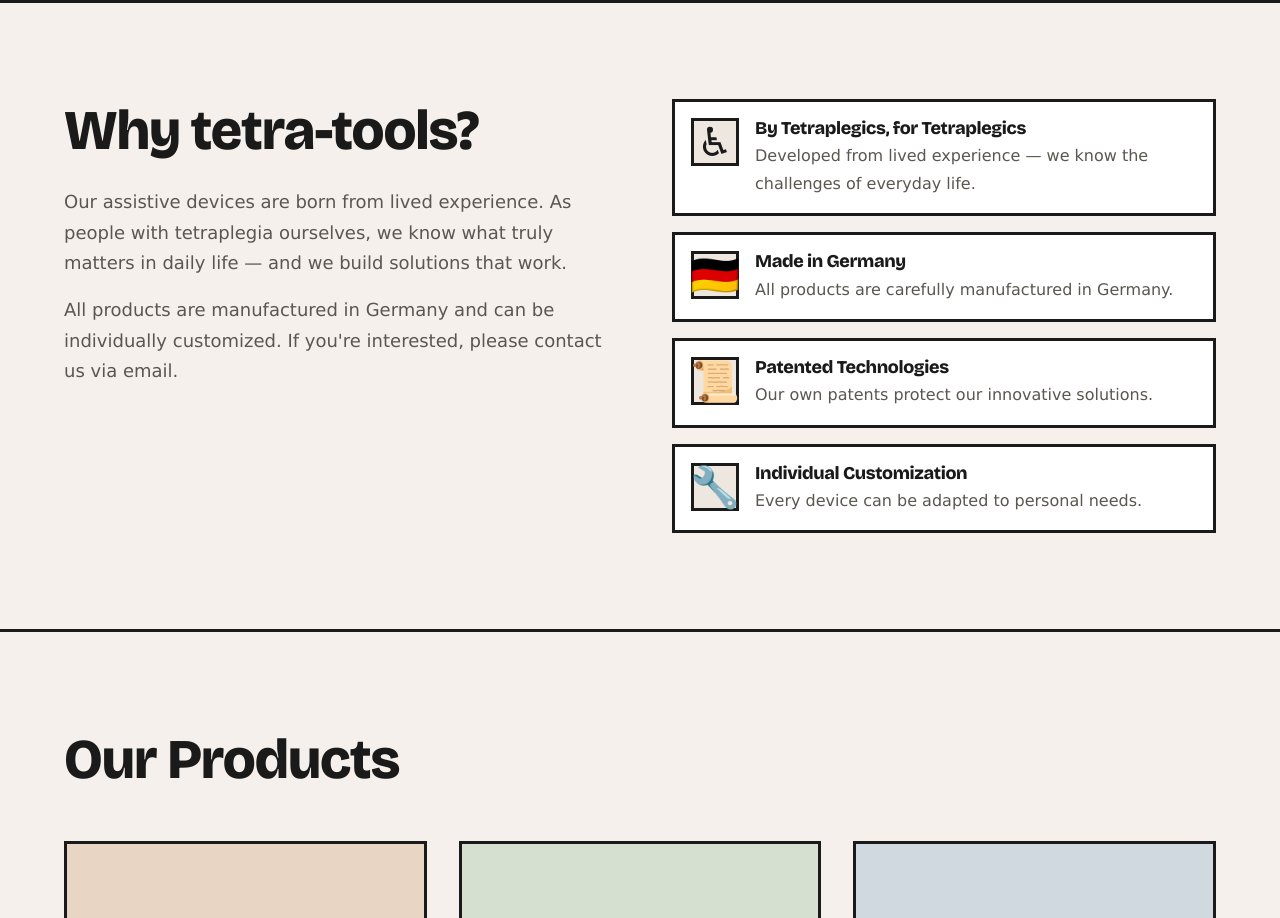
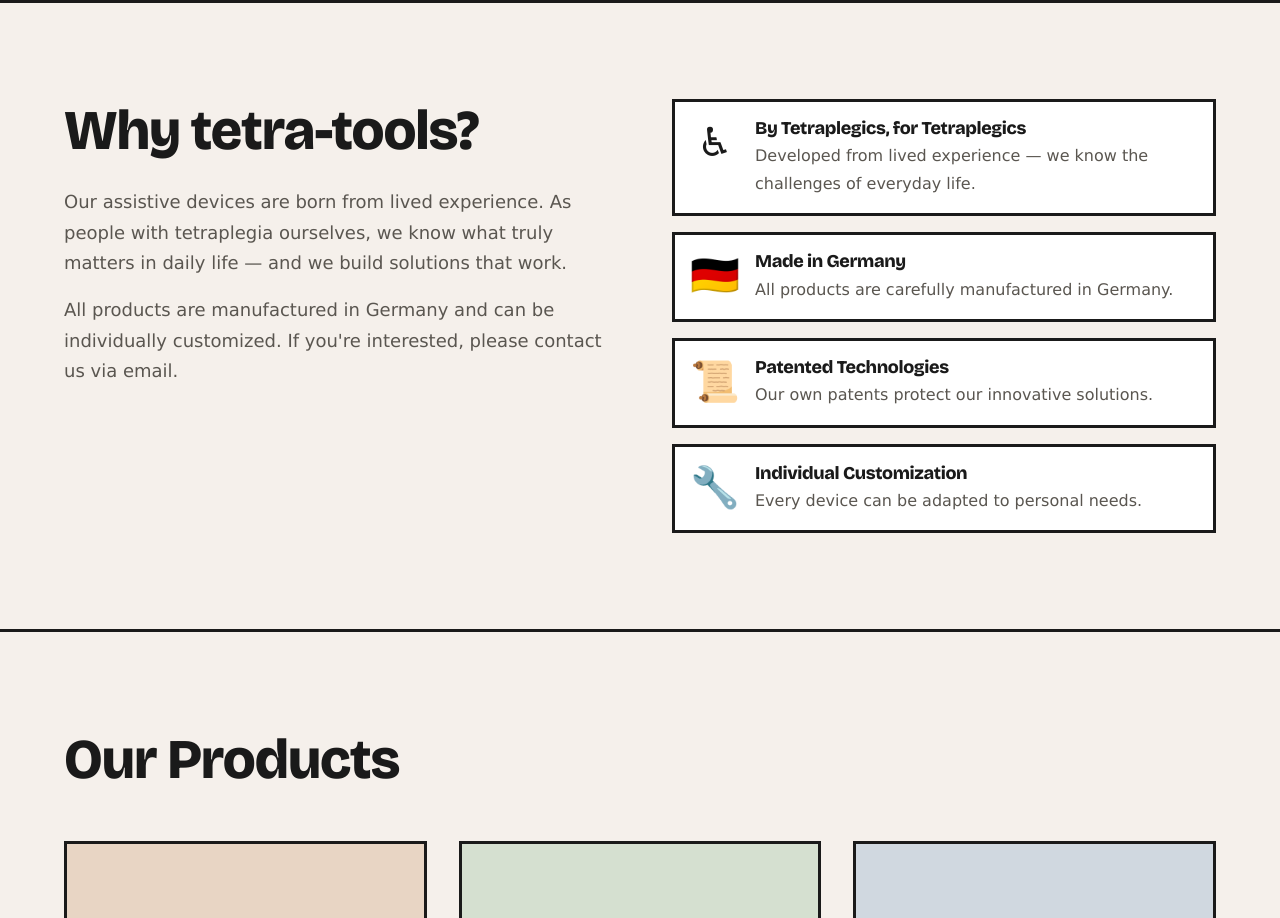
Before and after one commit to volume4k/tetra-tools.com, a website built with Vite: page index.html in a window 1280 px wide. Shown: the part 832-1750 px from the top of the page. Built offline with nearby package versions, Linux system fonts and the light colour scheme; a web font is replaced by a local one.

Commit message:
design: remove border and background from intro feature icons

```diff
--- a/src/styles/global.css
+++ b/src/styles/global.css
@@ -343,8 +343,6 @@ a:focus-visible {
     display: flex;
     align-items: center;
     justify-content: center;
-    background: var(--color-bg-alt);
-    border: var(--border-w) solid var(--color-border);
 }
 
 .intro-feature h4 {
```
